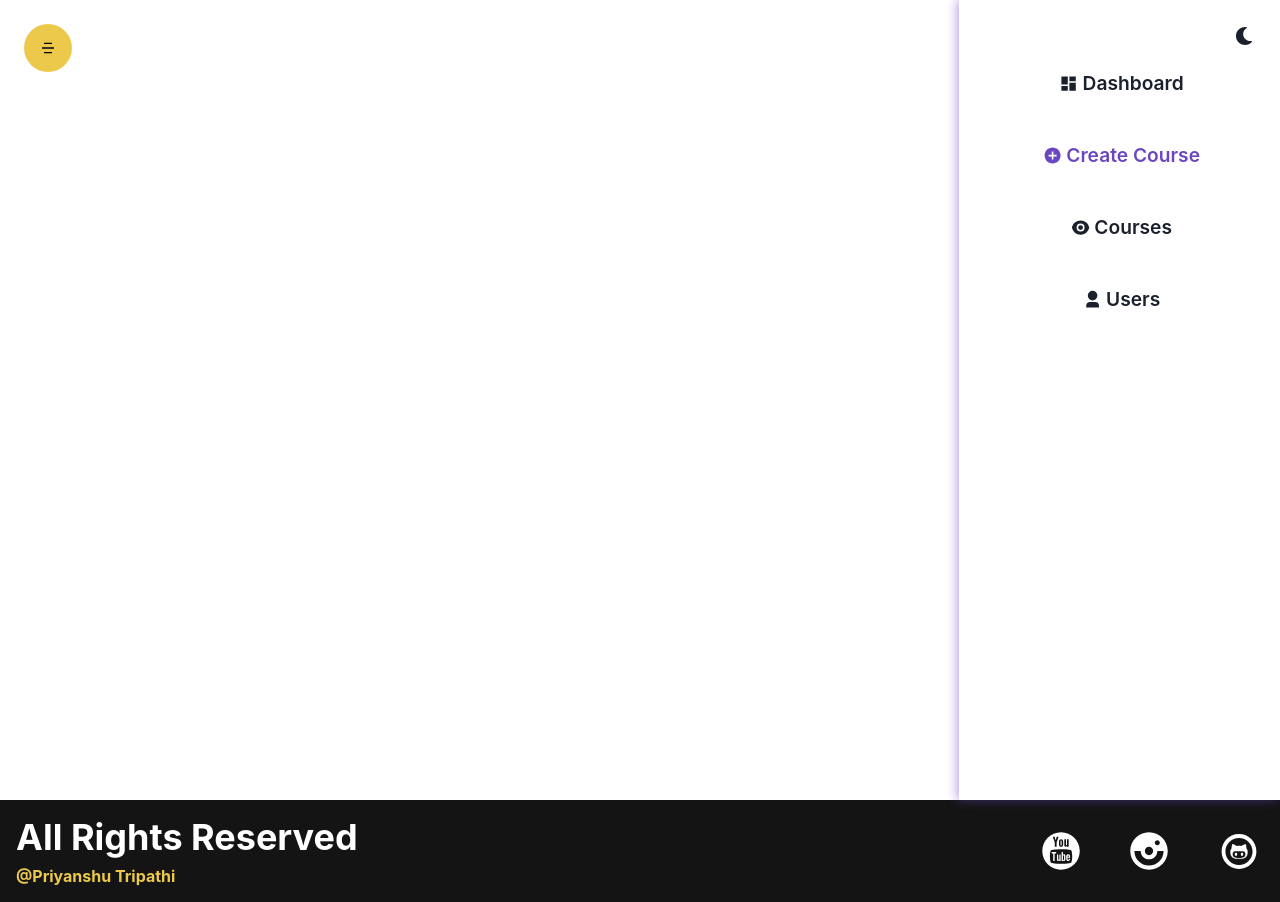
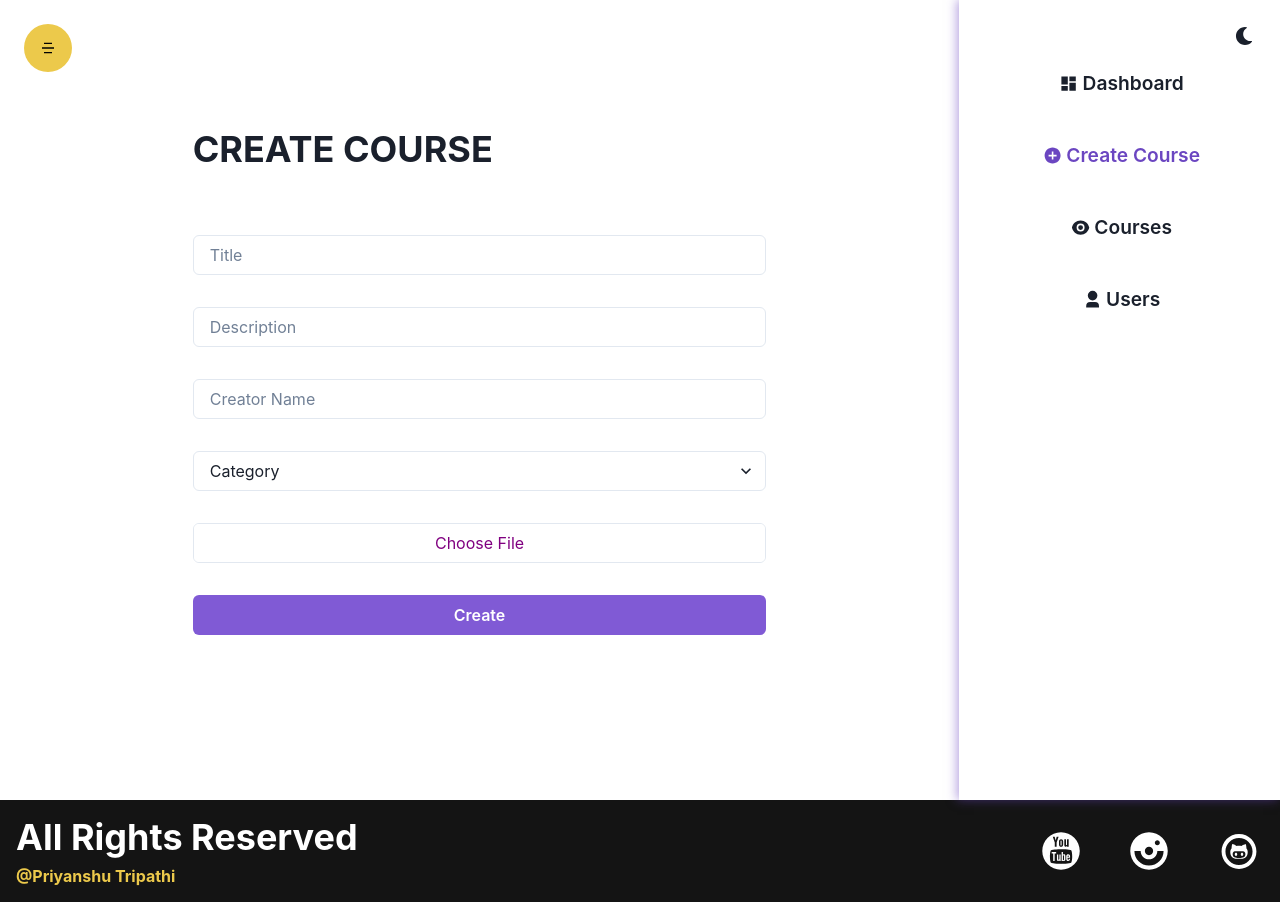
Before and after one commit to tripathi08/EduStream, a React (Create React App) app in the folder client/: page /admin/createcourse in a window 1280 px wide. Built offline with nearby package versions, Linux system fonts and the light colour scheme.

Commit message:
completed create course page

```diff
--- a/client/src/components/Admin/CreateCourse/CreateCourse.jsx
+++ b/client/src/components/Admin/CreateCourse/CreateCourse.jsx
@@ -1,18 +1,96 @@
-import { Box, Grid } from '@chakra-ui/react'
-import React from 'react'
+import {Button, Container, Grid, Heading, Image, Input, Select, VStack } from '@chakra-ui/react'
+import React, { useState } from 'react'
 import cursor from "../../../assets/images/cursor.png"
 import Sidebar from '../Sidebar'
+import {fileUploadCss} from "../../Auth/Register"
 
 const CreateCourse = () => {
+  const [title,setTitle]=useState("");
+  const [description,setDescription]=useState("");
+  const [createdBy,setCreatedBy]=useState("");
+  const [category,setCategory]=useState("");
+  const [image,setImage]=useState("");
+  const [imagePrev,setImagePrev]=useState("");
+
+  const categories=[
+    'Web Development',
+    'Artificial Intelligence',
+    'Data Structures and Algorithms',
+    'App Development',
+    'Data Science'
+]
+
+const changeImageHandler=(e)=>{
+  const file=e.target.files[0];
+  const reader=new FileReader();
+  reader.readAsDataURL(file);
+  reader.onloadend=()=>{
+      setImagePrev(reader.result);
+      setImage(file)
+  }
+}
+
   return (
        <Grid css={{
         cursor:`url(${cursor}),default`
     }} minH={'100vh'} templateColumns={['1fr','5fr 1fr']}>
-      <Box></Box>
+      <Container py="16">
+       <form>
+       <Heading textTransform={'uppercase'} children="Create Course" my={"16"} textAlign={["center","left"]}/>
+       <VStack m={"auto"} spacing={"8"}>
+       <Input
+       value={title}
+       onChange={e=>setTitle(e.target.value)}
+       placeholder="Title"
+       type="text"
+       focusBorderColor="purple.300"
+       />
+       <Input
+       value={description}
+       onChange={e=>setDescription(e.target.value)}
+       placeholder="Description"
+       type="text"
+       focusBorderColor="purple.300"
+       />
+       <Input
+       value={createdBy}
+       onChange={e=>setCreatedBy(e.target.value)}
+       placeholder="Creator Name"
+       type="text"
+       focusBorderColor="purple.300"
+       />
+       <Select focusBorderColor="purple.300" value={category}
+       onChange={e=>setCategory(e.target.value)}
+       >
+       <option value="">Category</option>
+       {categories.map(item=>(
+        <option key={item} value={item}>{item}</option>
+       ))}
+       </Select>
+       <Input
+           accept="image/*"
+            required
+            type="file"
+            focusBorderColor="purple.300"
+            css={{
+              "&::file-selector-button":{
+                ...fileUploadCss,
+                color:'purple',
+              }
+            }}
+            onChange={changeImageHandler}
+           />
+           {imagePrev && (
+            <Image src={imagePrev} boxSize={"64"} objectFit={"contain"}/>
+           )}
+           <Button w={"full"} colorScheme='purple' type='submit'>Create</Button>
+       </VStack>
+       </form>
+      </Container>
       <Sidebar/>
     </Grid>
 
   )
 }
 
-export default CreateCourse
+export default CreateCourse;
--- a/client/src/components/Admin/Dashboard/Chart.jsx
+++ b/client/src/components/Admin/Dashboard/Chart.jsx
@@ -74,7 +74,6 @@
 
     const currentMonth = new Date().getMonth();
 
-    const remain = 11 - currentMonth;
 
     for (let i = currentMonth; i < months.length; i--) {
       const element = months[i];
```
